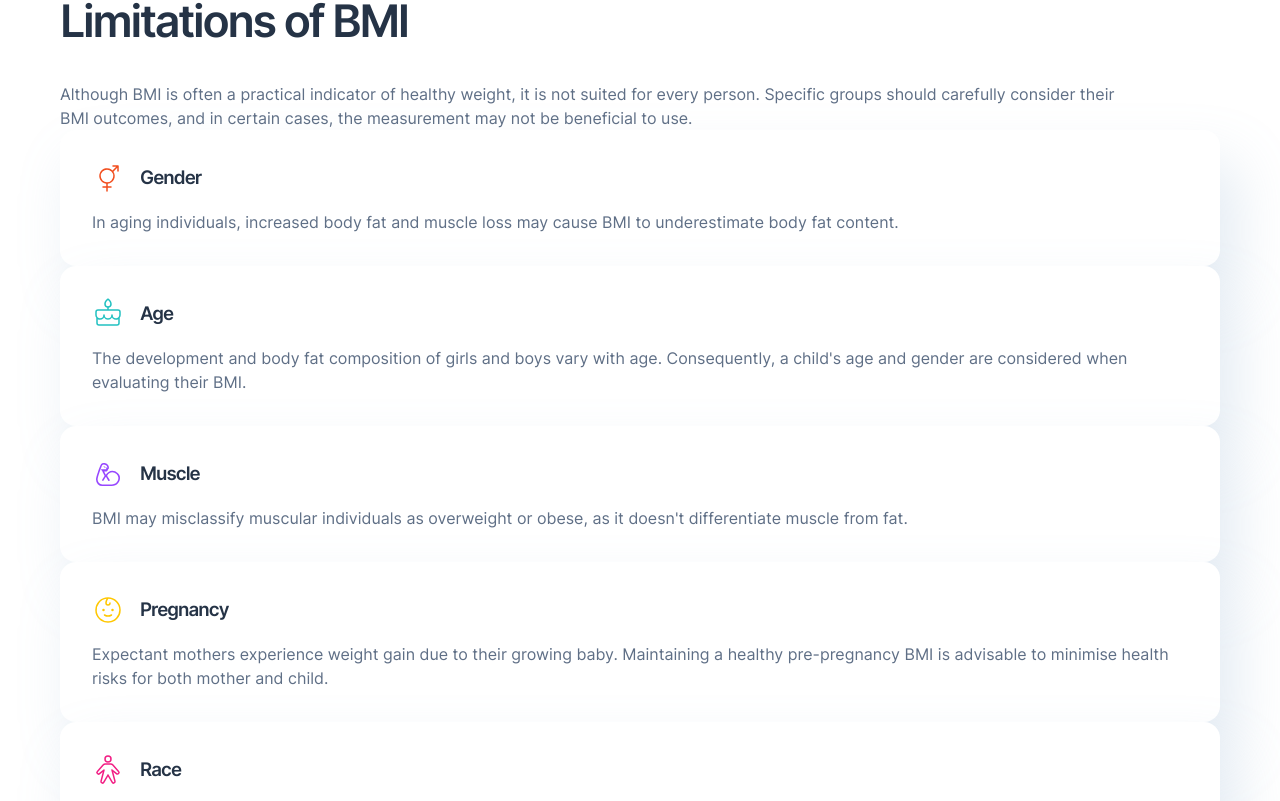
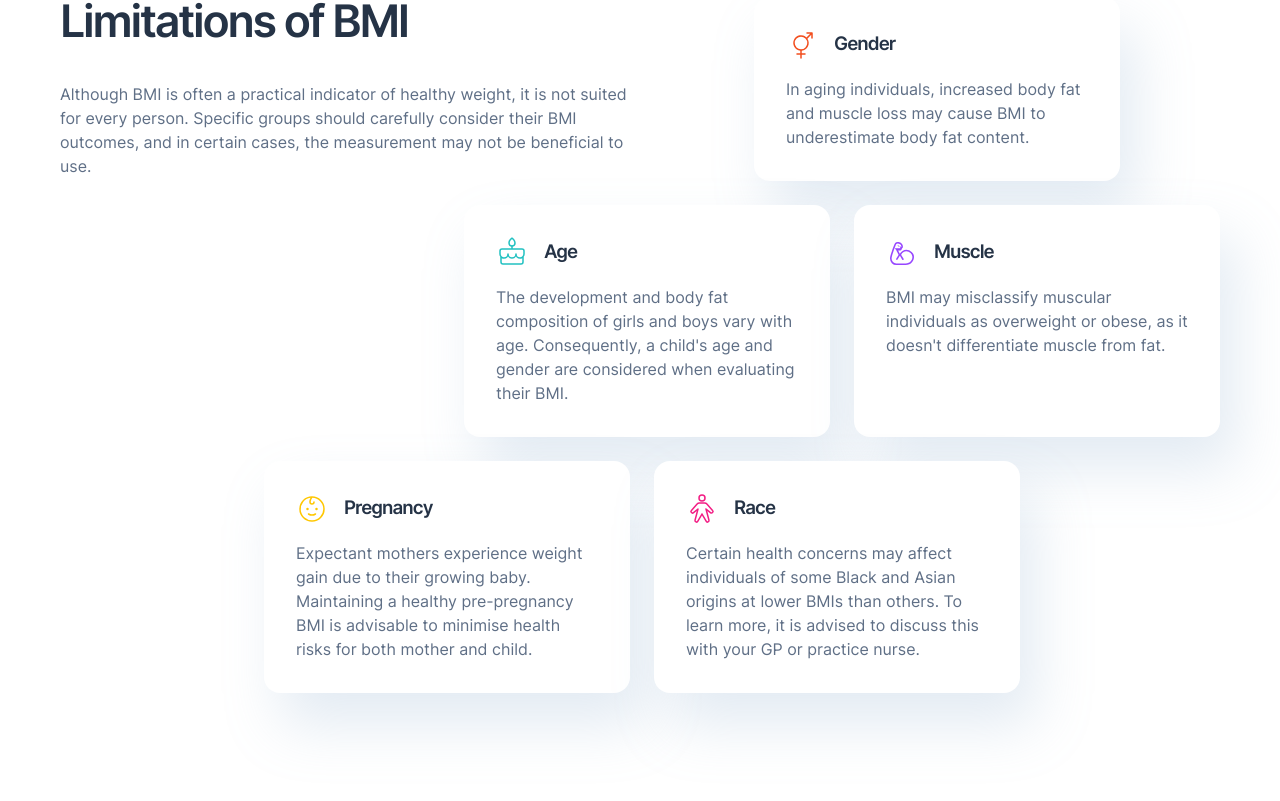
Before and after one commit to karolbanat/fem-svelte-bmi-calculator, a Svelte app: page / in a window 1280 px wide. Shown: the part 1919-2720 px from the top of the page. Built offline with nearby package versions, Linux system fonts and the light colour scheme.

Commit message:
Limitations section layout

```diff
--- a/src/App.svelte
+++ b/src/App.svelte
@@ -68,7 +68,7 @@
 		</div>
 	</section>
 
-	<section class="section-spacer">
+	<section class="limitations-layout | section-spacer">
 		<HeaderBox
 			headingLevel="h2"
 			headingText="Limitations of BMI"
--- a/src/app.css
+++ b/src/app.css
@@ -304,3 +304,43 @@ h2 {
 .flow > * + * {
 	margin-top: var(--flow-spacer, 1em);
 }
+
+.limitations-layout {
+	display: flex;
+	align-items: center;
+	justify-content: center;
+	flex-wrap: wrap;
+	gap: var(--spacer-rem-300);
+}
+
+@media (min-width: 42em) {
+	.limitations-layout {
+		align-items: stretch;
+	}
+}
+
+@media (min-width: 72em) {
+	.limitations-layout {
+		--_shift: 6.25rem;
+
+		flex-direction: row;
+		justify-content: flex-end;
+	}
+
+	.limitations-layout > :first-child {
+		flex-grow: 2;
+		flex-basis: 50%;
+	}
+
+	.limitations-layout > :nth-child(2) {
+		margin-inline-end: var(--_shift);
+	}
+
+	.limitations-layout > :nth-child(3) {
+		margin-inline-start: var(--_shift);
+	}
+
+	.limitations-layout > :nth-child(6n) {
+		margin-inline-end: calc(2 * var(--_shift));
+	}
+}
--- a/src/lib/cards/LimitationCard.svelte
+++ b/src/lib/cards/LimitationCard.svelte
@@ -14,8 +14,11 @@
 
 <style>
 	article {
-		display: grid;
+		display: flex;
+		flex-direction: column;
 		gap: 1rem;
+
+		max-width: 22.875rem;
 
 		padding: clamp(var(--spacer-rem-300), 4vw, var(--spacer-rem-400));
 
```
